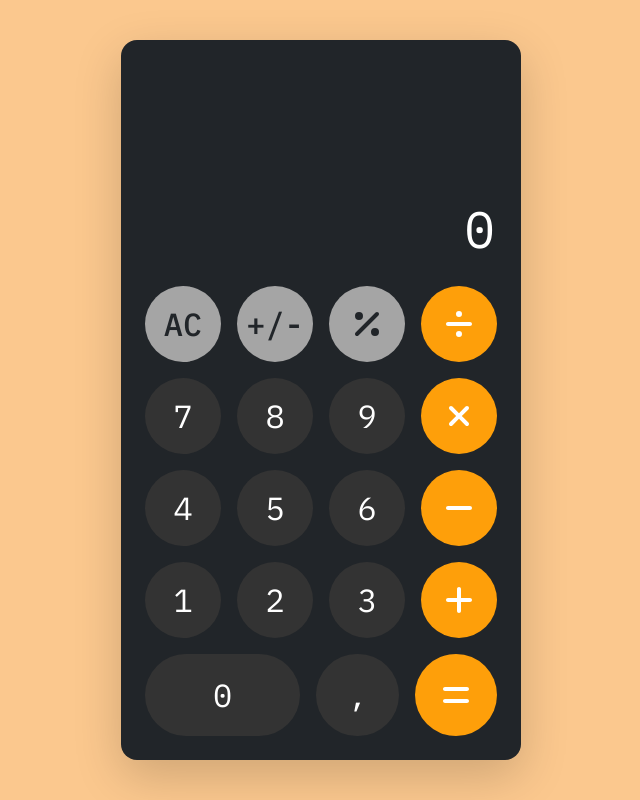
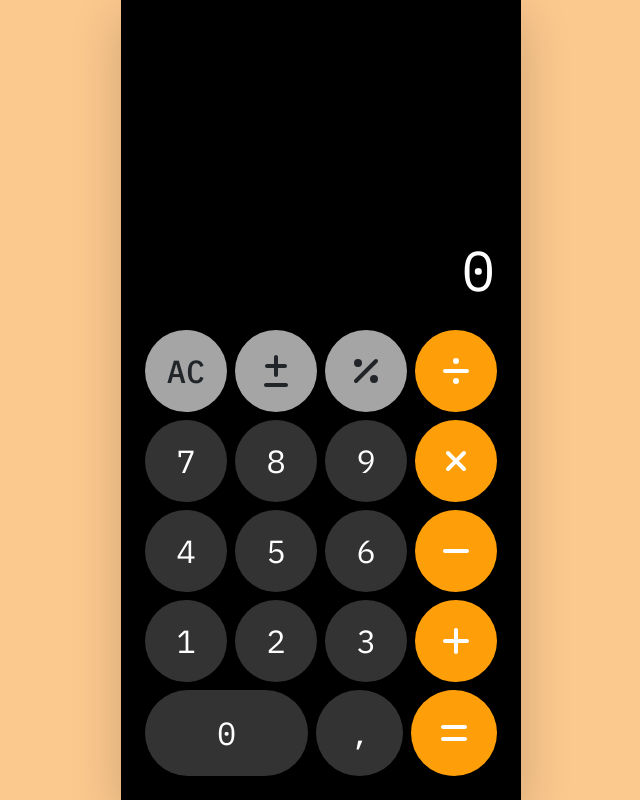
Before and after one commit to tuhongle/calculator-vue, a Vue app: page / in a window 1280 px wide. Shown: the whole page, without its empty margins (319-959 px from the left). Built offline with nearby package versions, Linux system fonts and the light colour scheme; a web font is replaced by a local one.

Commit message:
fix some bugs

```diff
--- a/src/assets/style.scss
+++ b/src/assets/style.scss
@@ -29,13 +29,10 @@ $grid-gutter-width: 1.5rem;
 
 .calculator-wrapper {
     .container-fluid {
-        max-width: 400px;
-        height: 90vh;
-
-        @media screen and (max-width: 400px) {
-            height: 100vh;
+        background-color: black;
+        @media screen and (width > 400px) {
+            width: 400px !important;
         }
-
         .row {
             height: 60px;
             button {
@@ -100,7 +97,7 @@ $grid-gutter-width: 1.5rem;
 
                 input {
                     caret-color: transparent !important;
-                    font-size: 3.2rem !important;
+                    font-size: 3.5rem !important;
                     font-weight: bolder;
                     border: none;
                     outline: none;
--- a/src/components/Calculator.vue
+++ b/src/components/Calculator.vue
@@ -1,6 +1,6 @@
 <template>
-  <div class="calculator-wrapper bg-info vw-100 vh-100 d-flex justify-content-center align-items-center">
-    <div class="container-fluid d-flex bg-dark p-4 shadow-lg rounded-4">
+  <div class="calculator-wrapper bg-info d-flex justify-content-center align-items-center">
+    <div class="container-fluid d-flex p-4 vh-100 vw-100 shadow-lg">
         <div class="row h-100">
             <div class="mt-auto" @click="calcStore.trackAction($event)">
                 <div class="col mb-4" id="result">
@@ -8,12 +8,14 @@
                     <input v-else type="text" v-model="currentInput" id="valueInput" class="w-100 display-2 border-0 text-end bg-transparent text-white">
                 </div>
                 <!-- 1st line -->
-                <div class="col d-flex gap-3 justify-content-between mb-3">
+                <div class="col d-flex gap-2 justify-content-between mb-2">
                     <button class="bg-secondary text-dark fw-medium w-100" data-action="clear">
                         <span v-if="currentInput === '0'">AC</span>
                         <span v-else>C</span>
                     </button>
-                    <button class="bg-secondary text-dark fw-medium w-100" data-action="negative">+/-</button>
+                    <button class="bg-secondary text-dark fw-medium w-100" data-action="negative">
+                        <font-awesome-icon :icon="['fas', 'plus-minus']" />
+                    </button>
                     <button class="bg-secondary text-dark fw-medium w-100" data-action="percent">
                         <font-awesome-icon :icon="['fas', 'percent']" />
                     </button>
@@ -22,7 +24,7 @@
                     </button>
                 </div>
                 <!-- 2nd line -->
-                <div class="col d-flex gap-3 justify-content-between mb-3">
+                <div class="col d-flex gap-2 justify-content-between mb-2">
                     <button class="bg-gray-100 text-white w-100">7</button>
                     <button class="bg-gray-100 text-white w-100">8</button>
                     <button class="bg-gray-100 text-white w-100">9</button>
@@ -31,7 +33,7 @@
                     </button>
                 </div>
                 <!-- 3rd line -->
-                <div class="col d-flex gap-3 justify-content-between mb-3">
+                <div class="col d-flex gap-2 justify-content-between mb-2">
                     <button class="bg-gray-100 text-white w-100">4</button>
                     <button class="bg-gray-100 text-white w-100">5</button>
                     <button class="bg-gray-100 text-white w-100">6</button>
@@ -40,7 +42,7 @@
                     </button>
                 </div>
                 <!-- 4th line -->
-                <div class="col d-flex gap-3 justify-content-between mb-3">
+                <div class="col d-flex gap-2 justify-content-between mb-2">
                     <button class="bg-gray-100 text-white w-100">1</button>
                     <button class="bg-gray-100 text-white w-100">2</button>
                     <button class="bg-gray-100 text-white w-100">3</button>
@@ -49,7 +51,7 @@
                     </button>
                 </div>
                 <!-- last line -->
-                <div class="col d-flex gap-3 justify-content-between">
+                <div class="col d-flex gap-2 justify-content-between">
                     <button class="long rounded-pill bg-gray-100 text-white text-start">0</button>
                     <button class="bg-gray-100 text-white w-100" data-action="decimal">,</button>
                     <button class="bg-danger w-100 equal" data-action="equal">
--- a/src/main.ts
+++ b/src/main.ts
@@ -13,10 +13,10 @@ import { library } from '@fortawesome/fontawesome-svg-core'
 import { FontAwesomeIcon } from '@fortawesome/vue-fontawesome'
 
 /* import specific icons */
-import { fa0, fa1, fa2, fa3, fa4, fa5, fa6, fa7, fa8, fa9, faDivide, faEquals, faMinus, faPercent, faPlus, faUserSecret, faXmark } from '@fortawesome/free-solid-svg-icons'
+import { faDivide, faEquals, faMinus, faPercent, faPlus, faPlusMinus, faUserSecret, faXmark } from '@fortawesome/free-solid-svg-icons'
 
 /* add icons to the library */
-library.add(faUserSecret, faDivide, faXmark
+library.add(faUserSecret, faDivide, faXmark, faPlusMinus
     , faMinus, faPlus, faEquals, faPercent
 )
 
--- a/src/stores/calcStore.ts
+++ b/src/stores/calcStore.ts
@@ -5,6 +5,7 @@ export const useCalcStore = defineStore('calculator', () => {
     const finalResult = ref<string>('0');
     const isFinalResult = ref<boolean>(false);
     const isPrevOperator = ref<boolean>(false);
+    const equalClicked = ref<boolean>(false);
     const currentAction = ref<string>();
     const operator = ref();
     const currentValue = ref<string>('0');
@@ -14,13 +15,13 @@ export const useCalcStore = defineStore('calculator', () => {
     const operatorExp = ref<string>('');
 
     const currentInput = computed(() => {
-        return (+currentValue.value).toLocaleString();
+        return currentValue.value.toLocaleString();
     })
 
     const finalInput = computed(() => {
         if (finalResult.value === 'Error') return "Error";
         if (!Number.isInteger(+finalResult.value)) return finalResult.value.slice(0, 11);
-        return (+finalResult.value).toLocaleString();
+        return finalResult.value.toLocaleString();
     })
 
     const trackAction = (el : MouseEvent) => {
@@ -51,7 +52,7 @@ export const useCalcStore = defineStore('calculator', () => {
                     } else {
                         // calculate number 1
                         if (isStillNum1.value) {
-                            if (finalResult.value === '0') {
+                            if (!equalClicked.value) {
                                 // begin of calc express
                                 operatorExp.value += currentValue.value;
                                 num1.value = Function(`return (${operatorExp.value})`)();
@@ -101,11 +102,20 @@ export const useCalcStore = defineStore('calculator', () => {
                             break;
                         case 'negative':
                             isFinalResult.value = false;
+                            if (equalClicked.value) {
+                                if (finalResult.value.charAt(0) === '-') {
+                                    currentValue.value = finalResult.value.substring(1);
+                                } else {
+                                    currentValue.value = '-'+finalResult.value;
+                                }
+                                equalClicked.value = false;
+                            } else {
                                 if (currentValue.value.charAt(0) === '-') {
                                     currentValue.value = currentValue.value.substring(1);
                                 } else {
                                     currentValue.value = '-'+currentValue.value;
                                 }
+                            };
                             break;
                         case 'decimal':
                             isFinalResult.value = false;
@@ -117,14 +127,20 @@ export const useCalcStore = defineStore('calculator', () => {
                             break;
                         case 'percent':
                             isFinalResult.value = false;
+                            if (!equalClicked.value) {
                                 if (isPrevOperator.value) {
                                     currentValue.value = (num1.value!/100).toString();
                                 } else {
                                     currentValue.value = (+currentValue.value/100).toString();
                                 };
                                 isPrevOperator.value = false;
+                            } else {
+                                currentValue.value = (+finalResult.value/100).toString();
+                                equalClicked.value = false;
+                            }
                             break;
                         case 'equal':
+                            equalClicked.value = true;
                             if (!num2.value) {
                                 num2.value = +currentValue.value;
                             } else {
@@ -140,6 +156,7 @@ export const useCalcStore = defineStore('calculator', () => {
                 // Press number
                 isPrevOperator.value = false;
                 isFinalResult.value = false;
+                equalClicked.value = false;
                 const number : string = (el.target as HTMLElement).textContent!;
                 if (currentValue.value === '0') {
                     currentValue.value = number;
```
Lines whose indentation alone changed are shown as unchanged.
